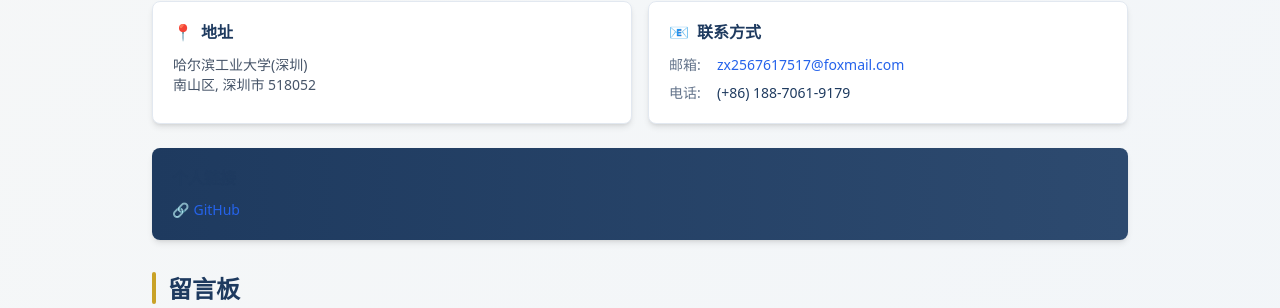
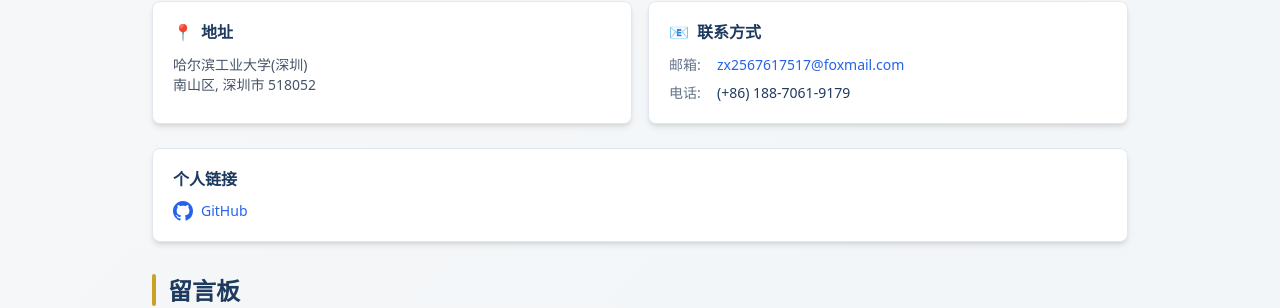
Before and after one commit to zhangxin-hiter/personal-website, a Next.js app: page / in a window 1280 px wide. Shown: the part 2540-2848 px from the top of the page. Built offline with nearby package versions, Linux system fonts and the light colour scheme.

Commit message:
fix: unify 个人链接 style and add GitHub icon

```diff
--- a/app/page.tsx
+++ b/app/page.tsx
@@ -294,16 +294,19 @@
             </div>
           </div>
 
-          <div className="mt-6 bg-gradient-to-r from-[#1e3a5f] to-[#2d4a6f] rounded-lg shadow-md p-5 text-white">
-            <h3 className="text-base font-semibold mb-3 text-[#c9a227]">个人链接</h3>
+          <div className="mt-6 bg-white rounded-lg shadow-md p-5 border border-[#e2e8f0] hover:border-[#c9a227] hover:shadow-lg transition-all duration-300 group">
+            <h3 className="text-base font-semibold mb-3 text-[#1e3a5f] group-hover:text-[#c9a227] transition-colors">个人链接</h3>
             <div className="flex gap-4 text-sm">
               <a
                 href="https://github.com/zhangxin-hiter"
                 target="_blank"
                 rel="noopener noreferrer"
-                className="text-white hover:text-[#c9a227] transition-colors flex items-center gap-1"
+                className="text-[#475569] hover:text-[#c9a227] transition-colors flex items-center gap-2"
               >
-                <span>🔗</span> GitHub
+                <svg className="w-5 h-5" fill="currentColor" viewBox="0 0 24 24" xmlns="http://www.w3.org/2000/svg">
+                  <path d="M12 0C5.37 0 0 5.37 0 12c0 5.31 3.435 9.795 8.205 11.385.6.105.825-.255.825-.57 0-.285-.015-1.23-.015-2.235-3.015.555-3.795-.735-4.035-1.41-.135-.345-.72-1.41-1.23-1.695-.42-.225-1.02-.78-.015-.795.945-.015 1.62.87 1.845 1.23 1.08 1.815 2.805 1.305 3.495.99.105-.78.42-1.305.765-1.605-2.67-.3-5.46-1.335-5.46-5.925 0-1.305.465-2.385 1.23-3.225-.12-.3-.54-1.53.12-3.18 0 0 1.005-.315 3.3 1.23.96-.27 1.98-.405 3-.405s2.04.135 3 .405c2.295-1.56 3.3-1.23 3.3-1.23.66 1.65.24 2.88.12 3.18.765.84 1.23 1.905 1.23 3.225 0 4.605-2.805 5.625-5.475 5.925.435.375.81 1.095.81 2.22 0 1.605-.015 2.895-.015 3.3 0 .315.225.69.825.57A12.02 12.02 0 0024 12c0-6.63-5.37-12-12-12z"/>
+                </svg>
+                GitHub
               </a>
             </div>
           </div>
```
